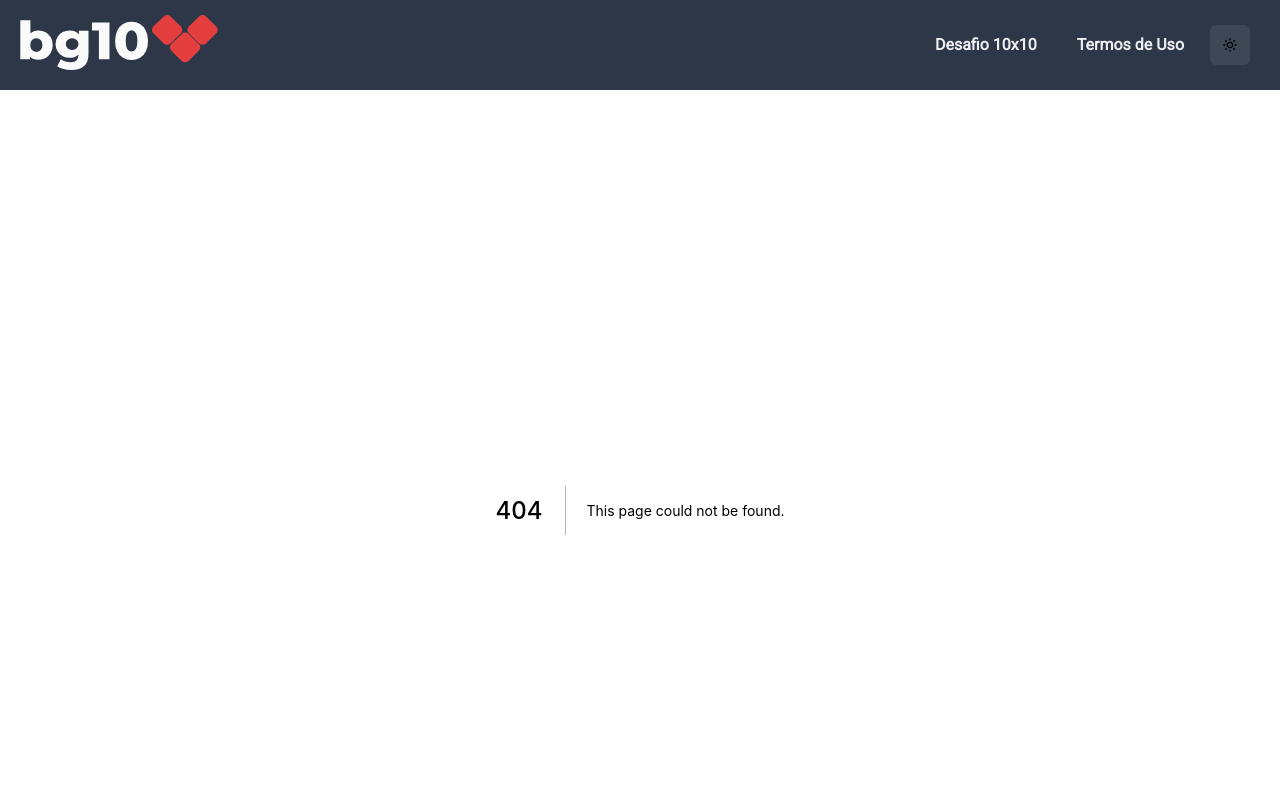
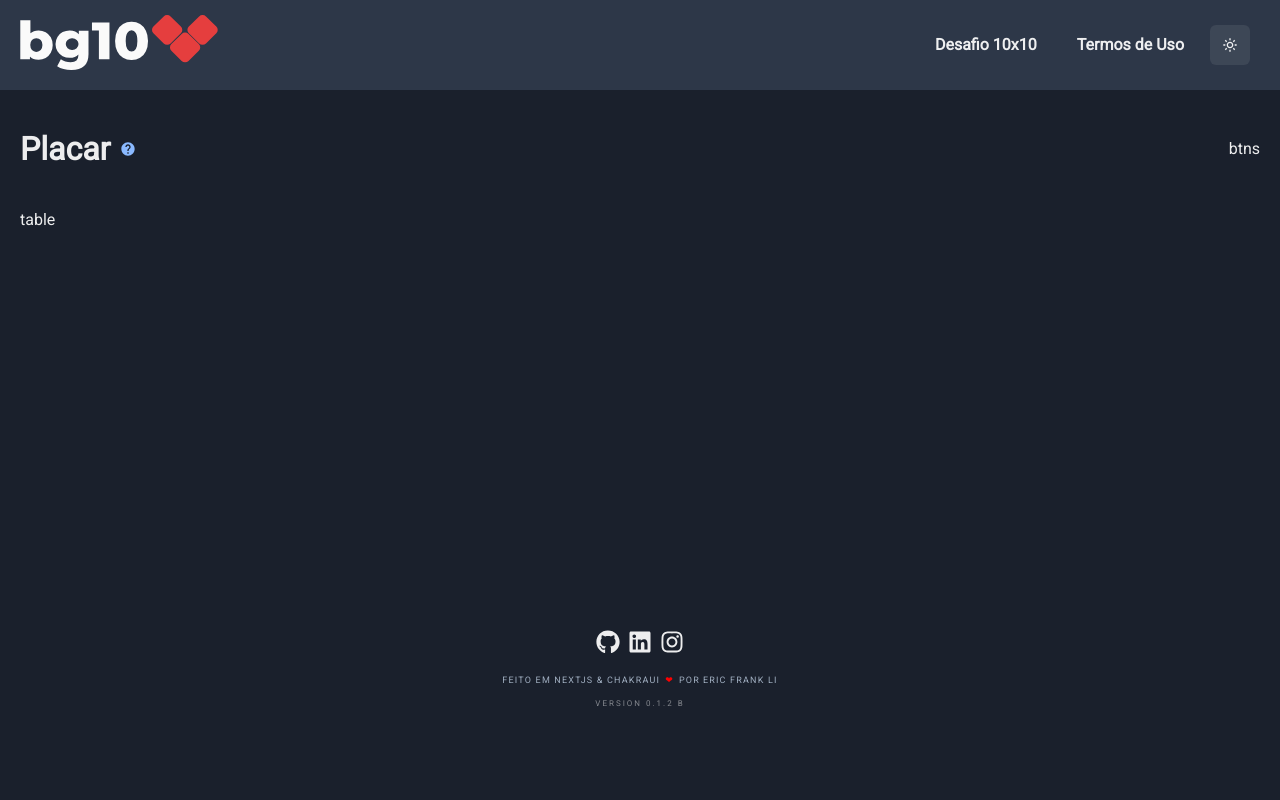
Before and after one commit to ericut/jogaboardgame, a Next.js app: page /placar in a window 1280 px wide. Before the commit this address had no page. Shown: the top 800 px of the page. Built offline with nearby package versions, Linux system fonts and the light colour scheme.

Commit message:
page: placar preparação para nova página do bg10

```diff
--- a/src/pages/desafio10x10.tsx
+++ b/src/pages/desafio10x10.tsx
@@ -148,7 +148,6 @@ const Desafio10x10 = () => {
 
   // renderização geral
   return (
-    <>
     <Flex
       w={{ lg: '1300px', md: '100%', sm: '100%' }}
       maxW="100%"
@@ -164,8 +163,8 @@ const Desafio10x10 = () => {
             Desafio {jogosTotais}x{partidasTotais}
           </Heading>
           <Popover title={`O que é o Desafio ${jogosTotais}x${partidasTotais}?`}>
-              Escolha <strong>{jogosTotais} jogos</strong> e jogue cada um deles <strong>{partidasTotais} vezes</strong>
-              , o período padrão para as <strong>{jogosTotais * partidasTotais} partidas</strong> é de um ano. Avance na
+            Escolha <strong>{jogosTotais} jogos</strong> e jogue cada um deles <strong>{partidasTotais} vezes</strong>,
+            o período padrão para as <strong>{jogosTotais * partidasTotais} partidas</strong> é de um ano. Avance na
             trilha dos meeples conforme finalizar as partidas de cada jogo.
             <br />O desafio pode ser feito de forma leve, podendo mudar qualquer um dos jogos, ou de forma pesada onde
             não poderá alterar a lista dos jogos no período ou até finalizar todas as partidas.
@@ -244,7 +243,6 @@ const Desafio10x10 = () => {
         </Box>
       </Flex>
     </Flex>
-    </>
   );
 };
 
--- /dev/null
+++ b/src/pages/placar.tsx
@@ -0,0 +1,41 @@
+// chakra
+import { Box, Flex, Heading } from '@chakra-ui/react';
+// componentes
+import Popover from '../components/Popover/Popover';
+
+const Placar = () => {
+  return (
+    <Flex
+      w={{ lg: '1300px', md: '100%', sm: '100%' }}
+      maxW="100%"
+      minH="60vh"
+      alignItems="center"
+      flexDirection="column"
+      py={{ md: '20px', sm: '10px' }}
+      m="0 auto"
+    >
+      <Flex justifyContent="space-between" align="center" w="100%">
+        <Flex alignItems="center" w="60%">
+          <Heading fontWeight="bold" fontSize={{ md: '32px', sm: '20px' }}>
+            Placar
+          </Heading>
+          <Popover title={`O que é o Placar?`}>
+            Aqui é possível gerenciar o placar das partidas, adicionando jogadores e marcando a quantidade de partidas
+            jogadas, conforme os jogadores vão ganhando partidas o quadro é atualizado para informar a colocação deles.
+            <br /> Pode ser utilizado para pequenos campeonatos.
+          </Popover>
+        </Flex>
+        <Flex alignItems="center" justifyContent="flex-end" w="40%">
+          btns
+        </Flex>
+      </Flex>
+      <Flex mt={{ md: '40px', sm: '10px' }} w="100%">
+        <Box overflowX="auto" w="100%">
+          table
+        </Box>
+      </Flex>
+    </Flex>
+  );
+};
+
+export default Placar;
```
Also changed, not shown: src/pages/pontuacoes.tsx (deleted, +0 -16 lines). Lines whose indentation alone changed are shown as unchanged.
